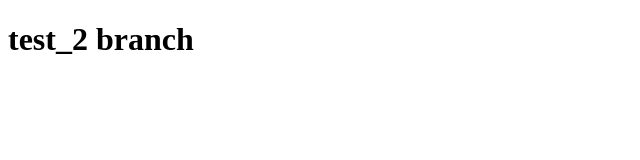
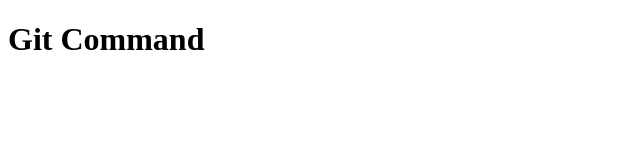
Before and after one commit to Kosik33i6/codilla-tutorial, a plain HTML site: page index.html in a window 1280 px wide. Shown: the whole page, without its empty margins (0-640 px from the left). Drawn offline with Linux system fonts and the light colour scheme.

Commit message:
change title

```diff
--- a/index.html
+++ b/index.html
@@ -9,7 +9,7 @@
 </head>
 
 <body>
-    <h1>test_2 branch</h1>
+    <h1>Git Command</h1>
 </body>
 
 </html>
```
